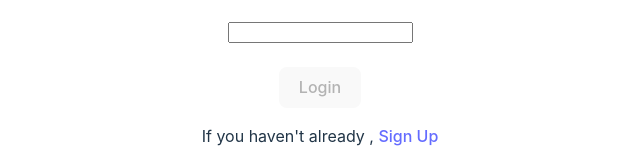
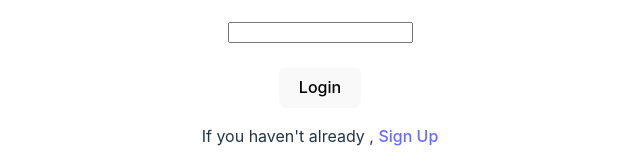
Before and after one commit to Aashu1308/react-music-app, a React (Vite) app: page / in a window 1280 px wide. Shown: the part 439-597 px from the top of the page, without its empty margins (320-960 px from the left). Built offline with nearby package versions, Linux system fonts and the light colour scheme.

Commit message:
login changes

```diff
--- a/src/components/login.jsx
+++ b/src/components/login.jsx
@@ -1,5 +1,5 @@
 import { useState } from "react";
-import { Routes, Link } from "react-router-dom";
+import { Link } from "react-router-dom";
 
 const Login = () =>{
     const[username,setUsername]=useState("");
@@ -7,6 +7,13 @@ const Login = () =>{
     function validateLogin(){
         return username=="abc" && password=="xyz";
     }
+
+    const handleLogin = async(e) =>{
+      e.preventDefault()
+      if(validateLogin()) alert("Logged In Successfully!");
+      else alert("Invalid Username or Password.");
+    }
+
     return(
         <>
         <h1>Login</h1>
@@ -15,7 +22,7 @@ const Login = () =>{
         <p>Username: </p> <input type='text' id='uname' name='uname' value={username} onChange={(e) => setUsername(e.target.value)}></input>
         <p>Password: </p> <input type='password' id='password' name='password' value={password} onChange={(e) => setPassword(e.target.value)}></input>
         <br></br><br></br>
-        <button type='submit' disabled={!validateLogin()}>Login</button><br></br>
+        <button type='submit' onClick={handleLogin}>Login</button><br></br>
         <p>If you haven't already ,  <Link to="/signup">Sign Up</Link></p>
         </form>
       </div>
--- a/src/components/signup.jsx
+++ b/src/components/signup.jsx
@@ -1,5 +1,4 @@
 import React, { useState } from "react";
-import { Routes, Link} from "react-router-dom";
 
 const Signup = () =>{
     const[email,setEmail]=useState("");
```
